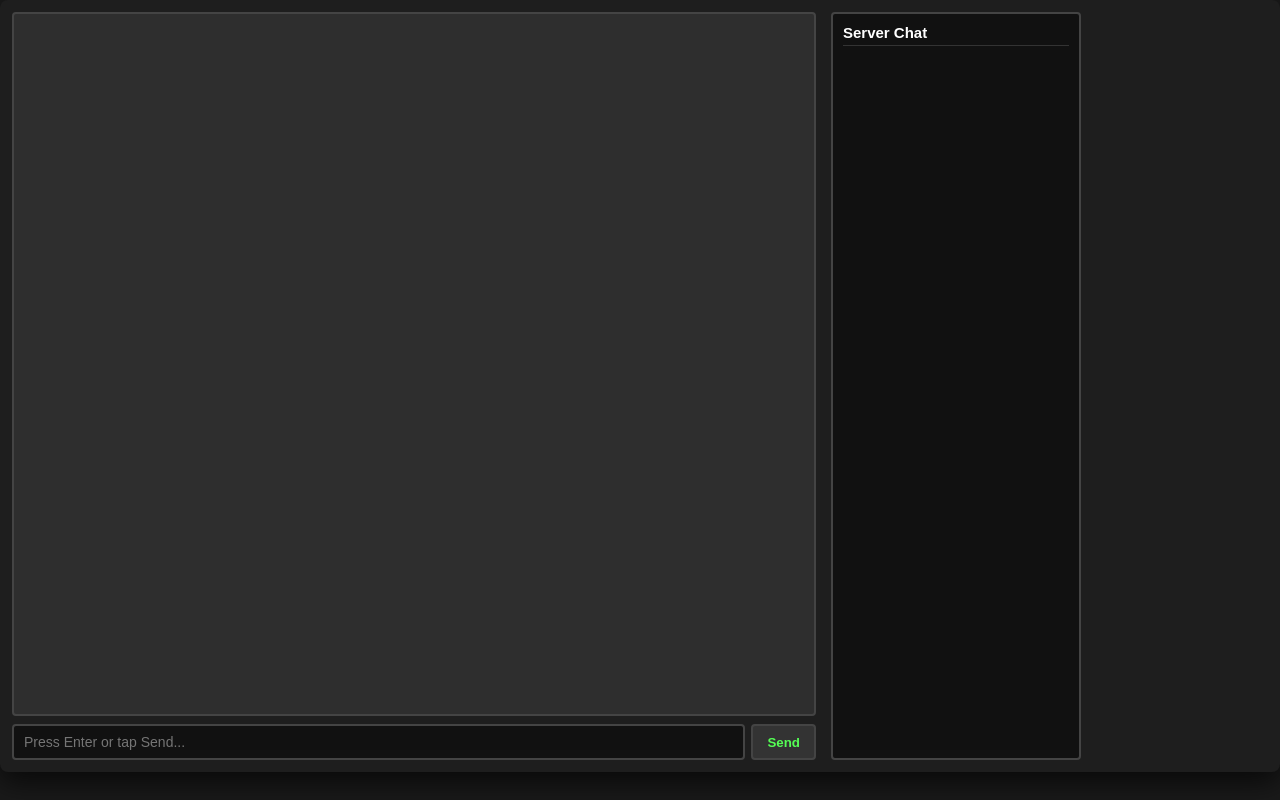
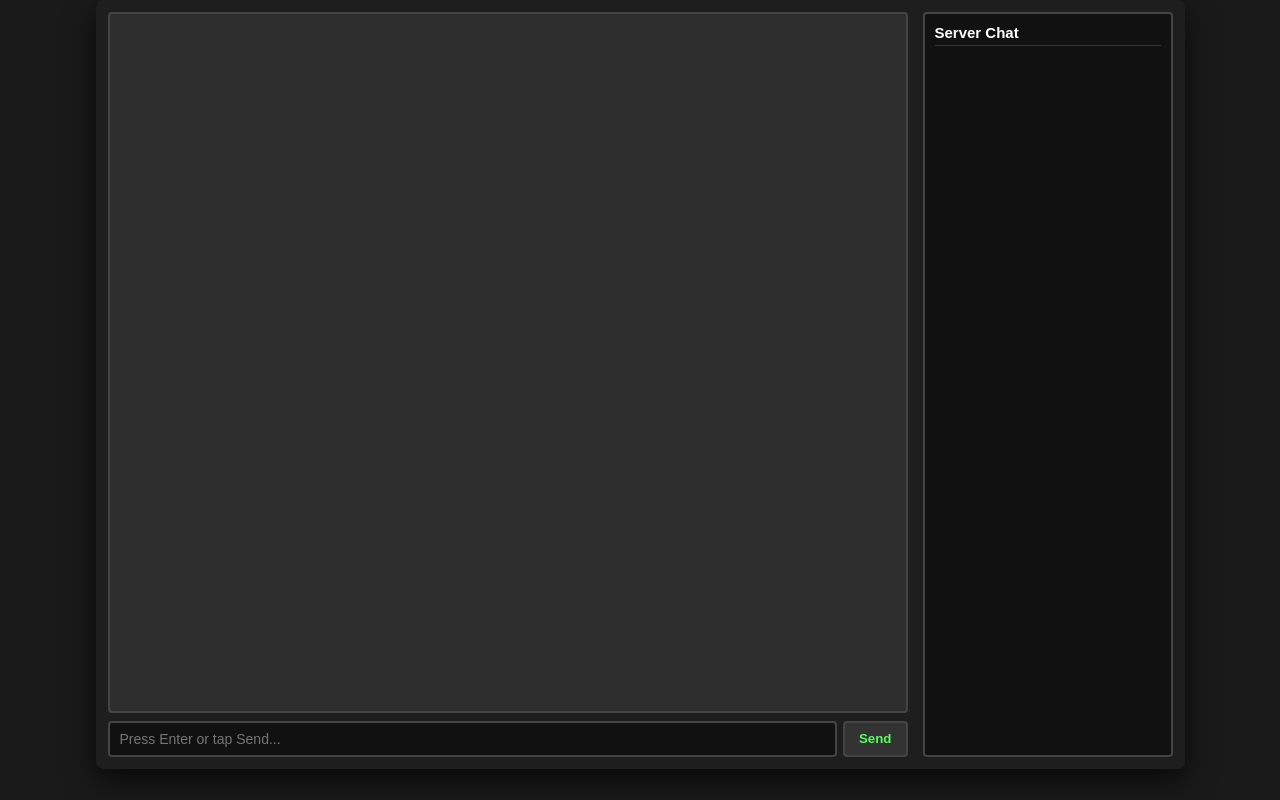
Before and after one commit to ronsanimations/GlydesParadise, a website: page public/index.html in a window 1280 px wide. Both pictures are taken after a click on the button "Enter Glyde's Paradise". Drawn offline with nearby package versions, Linux system fonts and the light colour scheme.

Commit message:
Update style.css

```diff
--- a/public/style.css
+++ b/public/style.css
@@ -166,6 +166,9 @@ html, body {
     padding: 12px;
     border-radius: 8px;
     box-shadow: 0 10px 30px rgba(0,0,0,0.7);
+    /* FIXED: Keep the desktop interface cleanly centered instead of stretching */
+    width: fit-content;
+    margin: 0 auto;
 }
 
 #game-container {
@@ -173,6 +176,8 @@ html, body {
     display: flex;
     flex-direction: column;
     gap: 8px;
+    /* FIXED: Force the container to match the exact 800px width of your canvas viewport */
+    width: 800px;
 }
 
 #gameCanvas {
```
